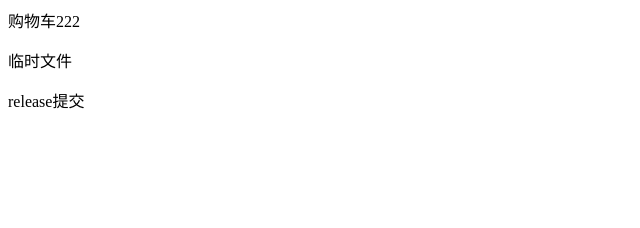
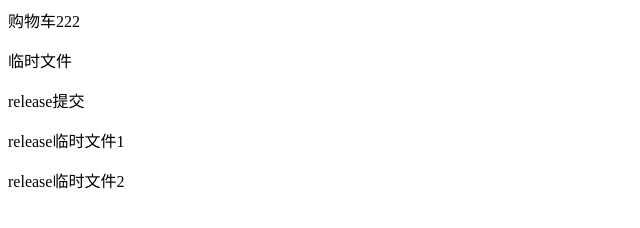
Before and after one commit to 30smallfish/site_2, a plain HTML site: page index2.html in a window 1280 px wide. Shown: the whole page, without its empty margins (0-640 px from the left). Drawn offline with Linux system fonts and the light colour scheme.

Commit message:
release提交的文件

```diff
--- a/index2.html
+++ b/index2.html
@@ -9,5 +9,7 @@
     购物车222
     <p>临时文件</p>
     <p>release提交</p>
+    <p>release临时文件1</p>
+    <p>release临时文件2</p>
 </body>
 </html>
```
